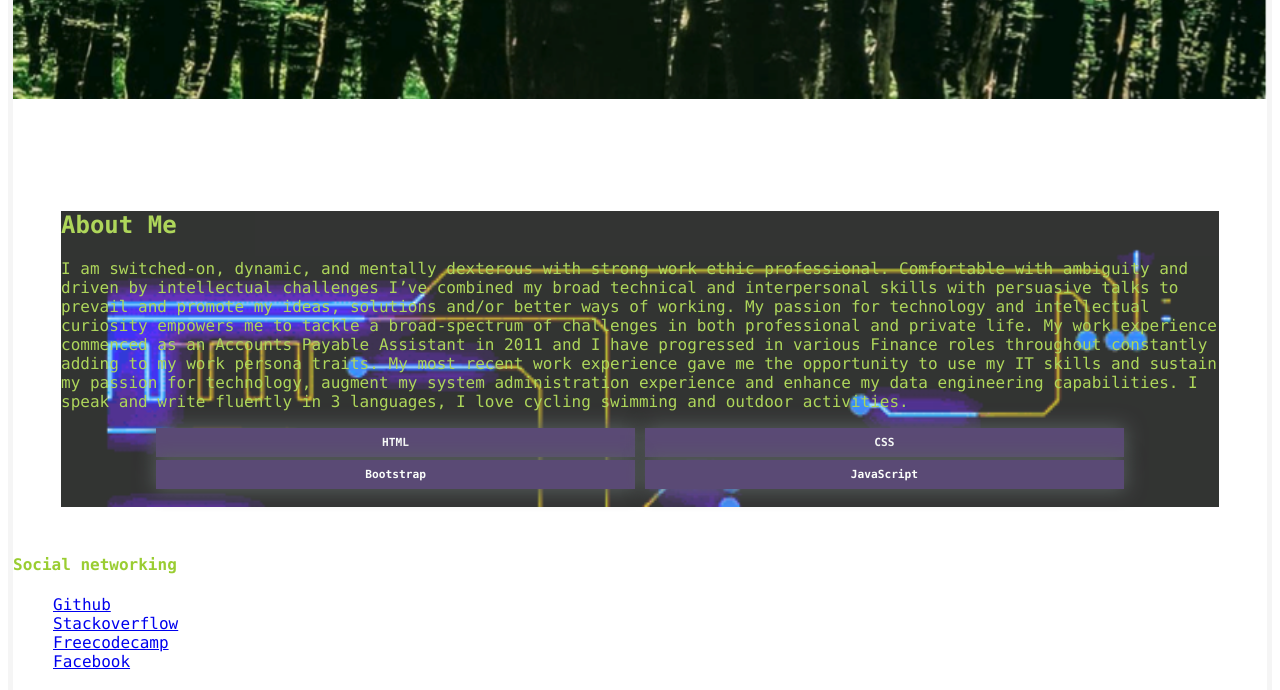
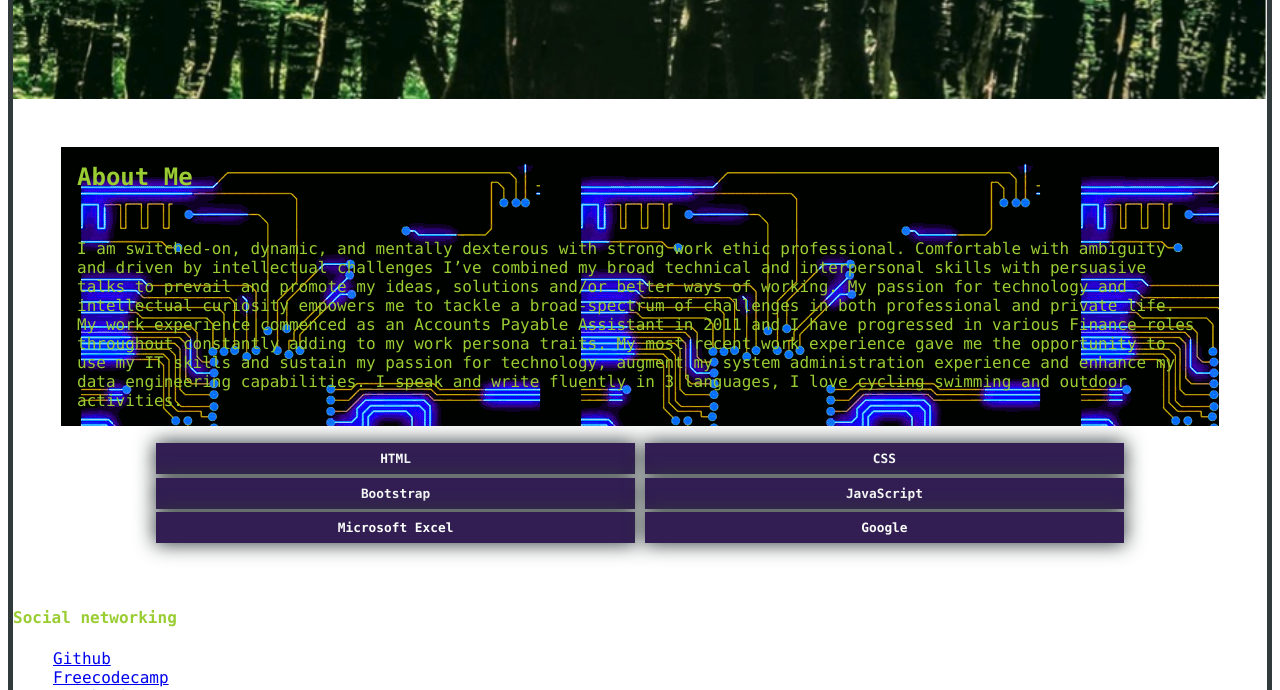
Before and after one commit to denatategyrus/firstresume, a website: page index.html in a window 1280 px wide. Shown: the part 253-943 px from the top of the page. Drawn offline with Linux system fonts and the light colour scheme.

Commit message:
last of the day

```diff
--- a/index.html
+++ b/index.html
@@ -21,7 +21,7 @@
 
 <div class="about-me">
         <h2 class="title-about-me">About Me</h2>
-        <p>
+        <p class="allaboutme">
           I am switched-on, dynamic, and mentally dexterous with strong work
           ethic professional. Comfortable with ambiguity and driven by
           intellectual challenges I’ve combined my broad technical and
@@ -37,25 +37,24 @@
           data engineering capabilities. I speak and write fluently in 3
           languages, I love cycling swimming and outdoor activities.
         </p>
-
+    </div>
         <div class="skill-content">
           <div class="skill-item">HTML</div>
           <div class="skill-item">CSS</div>
           <div class="skill-item">Bootstrap</div>
           <div class="skill-item">JavaScript</div>
+          <div class="skill-item">Microsoft Excel</div>
+          <div class="skill-item">Google</div>
         </div>
 
 
-</div>
+
 </div>
       <div class="footer">
         <h4 class="social-networking-title">Social networking</h4>
         <ul class="social-list">
           <li>
             <a href="https://github.com/denatategyrus">Github</a>
-          </li>
-          <li>
-            <a href="mailto:alexiulianivascu@gmail.com">Stackoverflow</a>
           </li>
           <li>
             <a href="mailto:alexiulianivascu@gmail.com">Freecodecamp</a>
--- a/main.css
+++ b/main.css
@@ -3,20 +3,14 @@
 body {
   font-family: consolas;
   color: yellowgreen;
-  border: 5px solid whitesmoke;
+  border: 5px solid #313a3a;
 }
 .main {
   margin: 3rem;
-  background-image: url(./assets/electro_circ.gif);
-  opacity: 0.8;
-  position: relative;
-  background-size: cover;
-  background-repeat: no-repeat;
 }
 /*.profile-pic {
   margin-top: 22.6rem;
   margin-left: 19rem;}*/
-
 
 .home-header {
   background-image: url(./assets/bottom_forest.png);
@@ -24,32 +18,42 @@ body {
   background-repeat: no-repeat;
   height: 20rem;
 }
-.about-me{margin-top: 7rem;}
+.about-me {
+  margin-top: 0rem;
+  background-image: url(./assets/electro_circ.gif);
+  opacity: 1;
+}
+
 /*social networking list*/
+
+.allaboutme {
+  padding: 1rem;
+  position:contained;
+}
+
+.title-about-me {
+  padding: 1rem;
+  margin: 0;
+}
 
 .social-list {
   list-style-type: none;
 }
 
-
-.skill-content{
+.skill-content {
   text-align: center;
   padding-bottom: 1rem;
 }
 
 .skill-item {
-  -webkit-box-shadow: 0 0 20px 1px #313a3a;
+
   box-shadow: 0 0 20px 1px #313a3a;
   padding: 0.5rem;
   width: 40%;
   margin: 0.1rem auto;
-  font-size: 70%;
+  font-size: 80%;
   font-weight: bold;
-  display: -webkit-inline-box;
-  display: -ms-inline-flexbox;
   display: inline-flex;
-  -webkit-box-pack: center;
-  -ms-flex-pack: center;
   justify-content: center;
 }
 
@@ -65,5 +69,6 @@ body {
 
 .footer-list {
   list-style-type: none;
-  color: yellowgreen;
+  color: black;
+  background-image: url(./assets/tvstatic.gif);
 }
```
Also changed, not shown: assets/tvstatic.gif (added).
